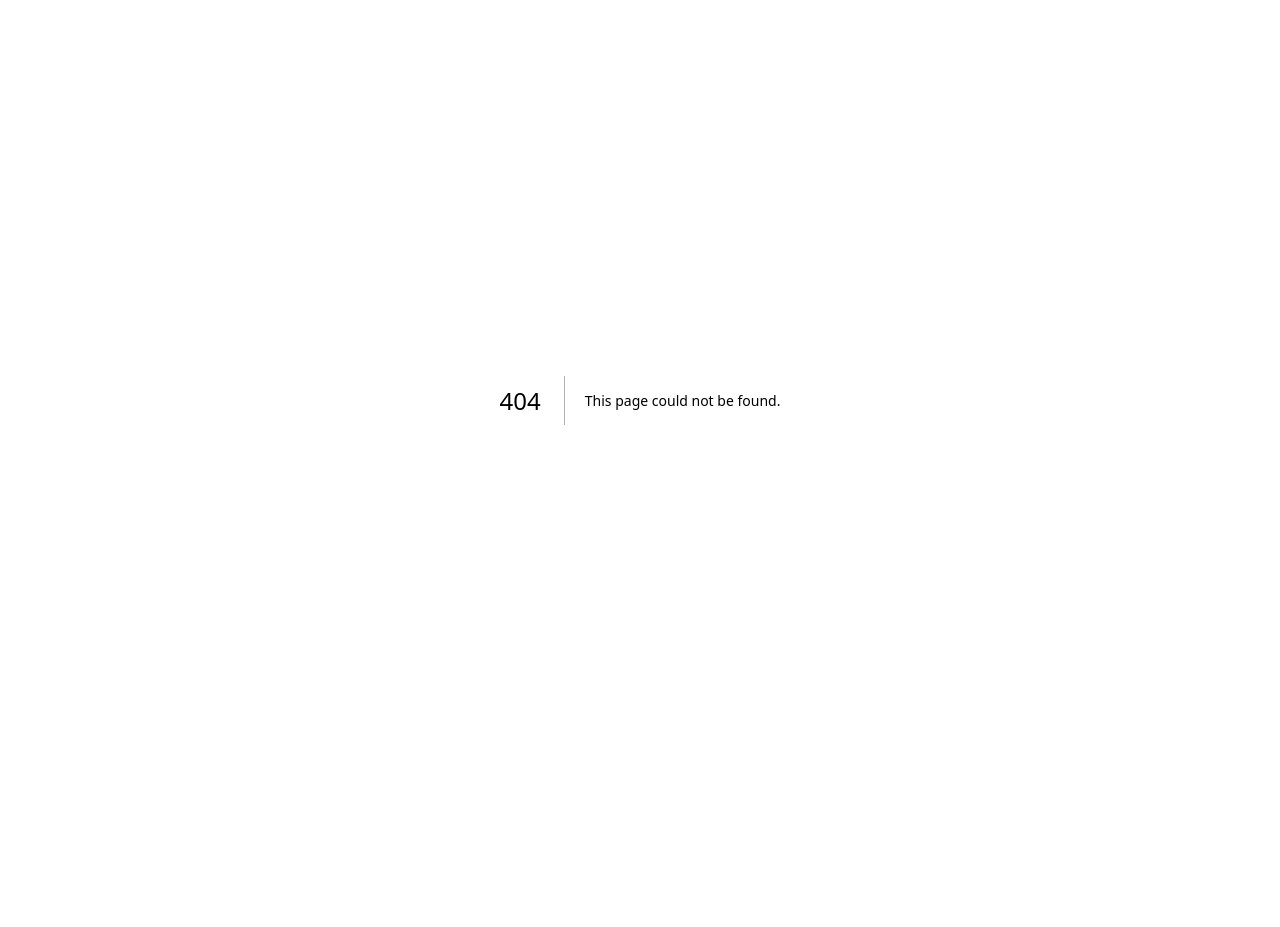
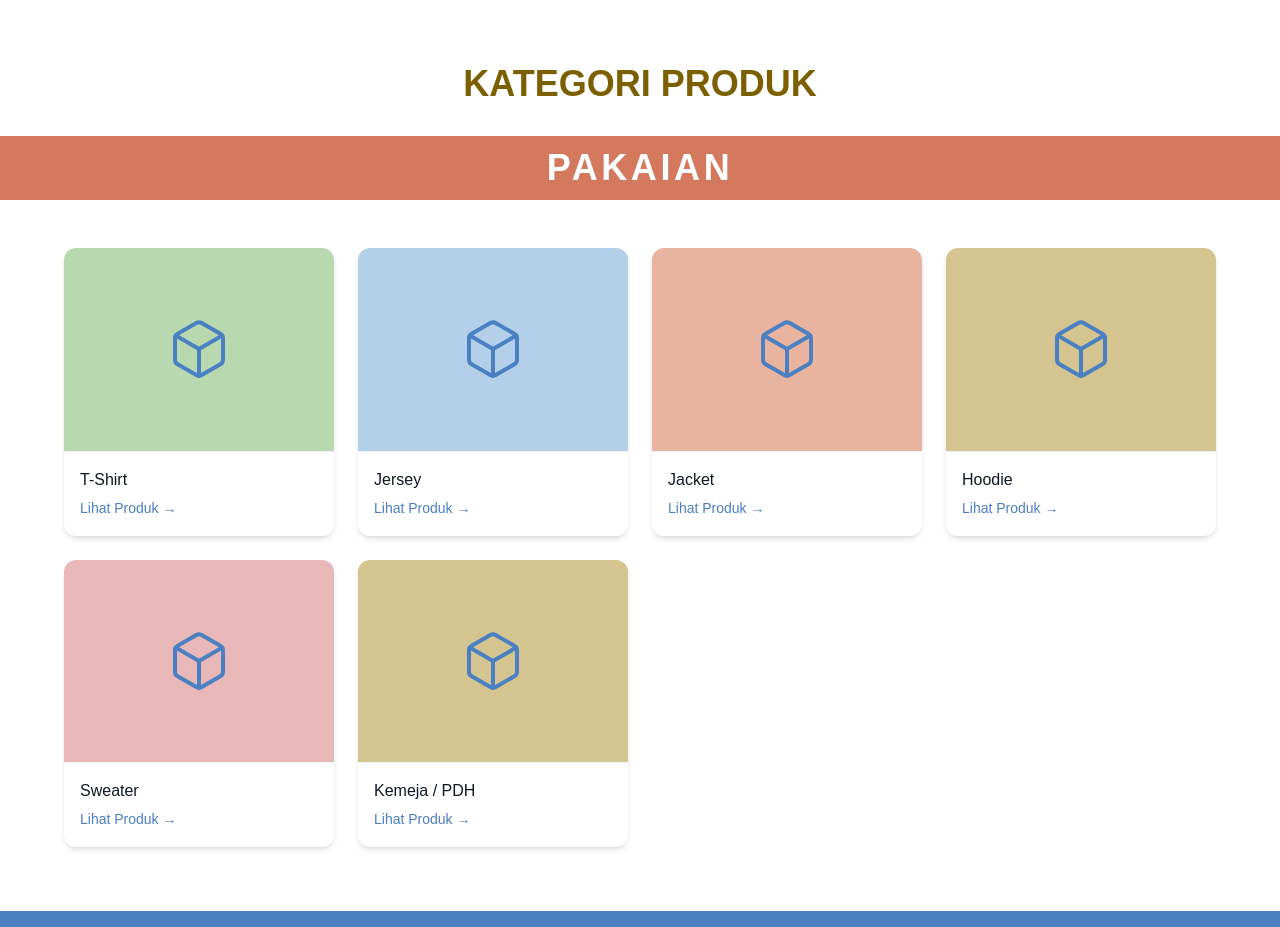
Before and after one commit to faisalganteng1265/ujicoba-esize, a Next.js app: page /category in a window 1280 px wide. Before the commit this address had no page. Shown: the top 927 px of the page. Before the commit the page ends 800 px from the top, so only its background shows below. Built offline with nearby package versions, Linux system fonts and the light colour scheme.

Commit message:
feat: add category page with clothing and merchandise grids

```diff
--- /dev/null
+++ b/src/app/category/page.tsx
@@ -0,0 +1,109 @@
+import Link from "next/link";
+import FadeInLeft from "../components/FadeInLeft";
+import FadeInUp from "../components/FadeInUp";
+
+const pakaian = [
+  { name: "T-Shirt", bg: "#b8d8b0" },
+  { name: "Jersey", bg: "#b4cfe8" },
+  { name: "Jacket", bg: "#e8b4a0" },
+  { name: "Hoodie", bg: "#d4c490" },
+  { name: "Sweater", bg: "#e8b8b8" },
+  { name: "Kemeja / PDH", bg: "#d4c490" },
+];
+
+const merch = [
+  { name: "Cap / Bucket", bg: "#e8b8b8" },
+  { name: "Tote Bag", bg: "#b4cfe8" },
+  { name: "ID Card & Lanyard", bg: "#d4c490" },
+  { name: "Payung", bg: "#e8b8b8" },
+  { name: "Tumbler", bg: "#b8d8b0" },
+  { name: "Mug", bg: "#d4c490" },
+  { name: "Ballpoint", bg: "#e8b4a0" },
+  { name: "Sticker", bg: "#c8dff0" },
+  { name: "Key Chain", bg: "#e8b8b8" },
+  { name: "Pin", bg: "#b4cfe8" },
+  { name: "Notebook", bg: "#d4c490" },
+  { name: "HandFan", bg: "#b8d8b0" },
+];
+
+function CategoryIcon() {
+  return (
+    <svg
+      xmlns="http://www.w3.org/2000/svg"
+      width="64"
+      height="64"
+      viewBox="0 0 24 24"
+      fill="none"
+      stroke="#4a7fc1"
+      strokeWidth="1.5"
+      strokeLinecap="round"
+      strokeLinejoin="round"
+    >
+      <path d="M21 16V8a2 2 0 0 0-1-1.73l-7-4a2 2 0 0 0-2 0l-7 4A2 2 0 0 0 3 8v8a2 2 0 0 0 1 1.73l7 4a2 2 0 0 0 2 0l7-4A2 2 0 0 0 21 16z" />
+      <polyline points="3.27 6.96 12 12.01 20.73 6.96" />
+      <line x1="12" y1="22.08" x2="12" y2="12" />
+    </svg>
+  );
+}
+
+function CategoryGrid({ items }: { items: { name: string; bg: string }[] }) {
+  return (
+    <div className="grid grid-cols-2 md:grid-cols-4 gap-6">
+      {items.map((cat) => (
+        <FadeInUp key={cat.name}>
+          <div className="bg-white rounded-xl shadow-md overflow-hidden">
+            <div
+              className="aspect-[4/3] flex items-center justify-center"
+              style={{ backgroundColor: cat.bg }}
+            >
+              <CategoryIcon />
+            </div>
+            <div className="px-4 py-4 border-t border-gray-100">
+              <p className="font-normal text-gray-900 mb-1">{cat.name}</p>
+              <Link href="#" className="text-[#4a7fc1] text-sm hover:underline">
+                Lihat Produk →
+              </Link>
+            </div>
+          </div>
+        </FadeInUp>
+      ))}
+    </div>
+  );
+}
+
+export default function CategoryPage() {
+  return (
+    <main className="min-h-screen bg-white">
+
+      {/* Title */}
+      <div className="px-16 2xl:px-80 pt-16 pb-8">
+        <h1 className="text-4xl font-bold text-center text-[#7C6000] tracking-normal uppercase">
+          Kategori Produk
+        </h1>
+      </div>
+
+      {/* Pakaian Banner - full width */}
+      <FadeInLeft>
+        <div className="bg-[#d4795e] py-3 text-center mb-12">
+          <p className="text-white text-4xl font-bold tracking-widest uppercase">Pakaian</p>
+        </div>
+      </FadeInLeft>
+
+      <div className="px-16 2xl:px-80 pb-16">
+        <CategoryGrid items={pakaian} />
+      </div>
+
+      {/* Merch Banner - full width */}
+      <FadeInLeft>
+        <div className="bg-[#4a7fc1] py-3 text-center mb-12">
+          <p className="text-white text-4xl font-bold tracking-widest uppercase">Merch</p>
+        </div>
+      </FadeInLeft>
+
+      <div className="px-16 2xl:px-80 pb-16">
+        <CategoryGrid items={merch} />
+      </div>
+
+    </main>
+  );
+}
```
